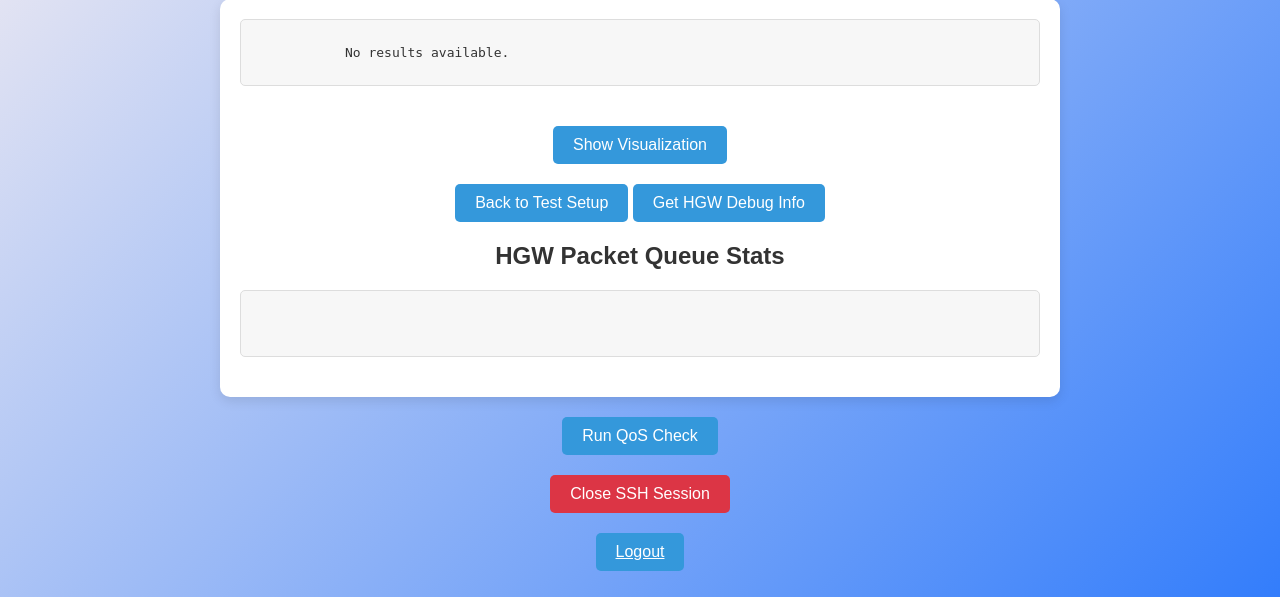
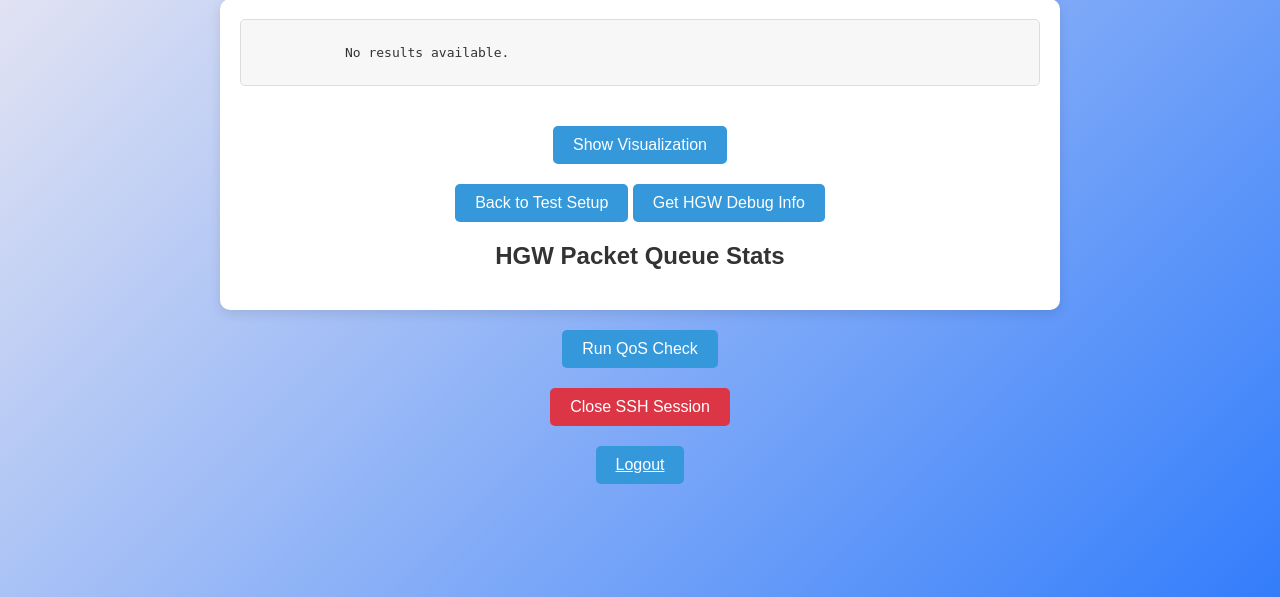
Before and after one commit to marwakhlifi/QosP, a Flask app: page /index3 in a window 1280 px wide. Shown: the part 133-730 px from the top of the page. Run offline with Flask 3, Linux system fonts and the light colour scheme; the visitor is signed in with stand-in values (Sample User, id 1).

Commit message:
version12:22

```diff
--- a/templates/index3.html
+++ b/templates/index3.html
@@ -194,9 +194,8 @@
             </form>
         </div>
         <h2>HGW Packet Queue Stats</h2>
-        <div class="result" id="telnetResult">
-            {{ telnet_result }}
-        </div>
+
+
     </div>
 
     <!-- Logout Button -->
```
Also changed, not shown: 1 other file.
